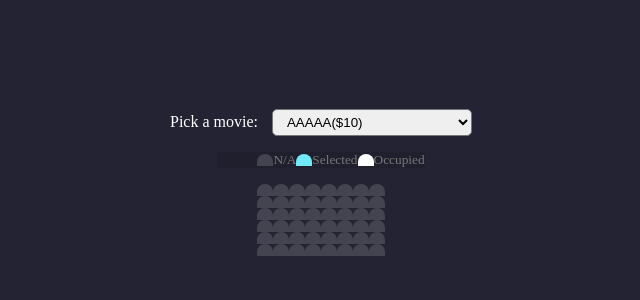
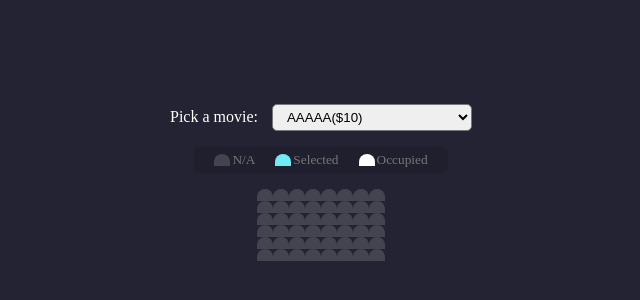
Before and after one commit to huangjia2107/Learning, a plain HTML site: page TypeScript/demos/Movie_Seat_Booking/index.html in a window 1280 px wide. Shown: the part 202-502 px from the top of the page, without its empty margins (319-959 px from the left). Drawn offline with Linux system fonts and the light colour scheme.

Commit message:
fix padding

```diff
--- a/TypeScript/demos/Movie_Seat_Booking/index.css
+++ b/TypeScript/demos/Movie_Seat_Booking/index.css
@@ -21,21 +21,28 @@ select {
     border-radius: 5px;
     padding-left: 10px;
     margin-left: 10px;
+    outline: none;
 }
 
 #mark {
     list-style-type: none;
     background-color: #201f2e;
     color: #777;
-    padding: 5px, 10px, 5px, 10px;
     display: flex;
     justify-content: space-around;
+    padding: 5px 10px;
+    border-radius: 5px;
 }
 
 #mark li {
     display: flex;
     align-items: center;
     justify-content: center;
+    margin: 0 10px;
+}
+
+#mark li small {
+    margin-left: 2px;
 }
 
 .seatRow {
```
